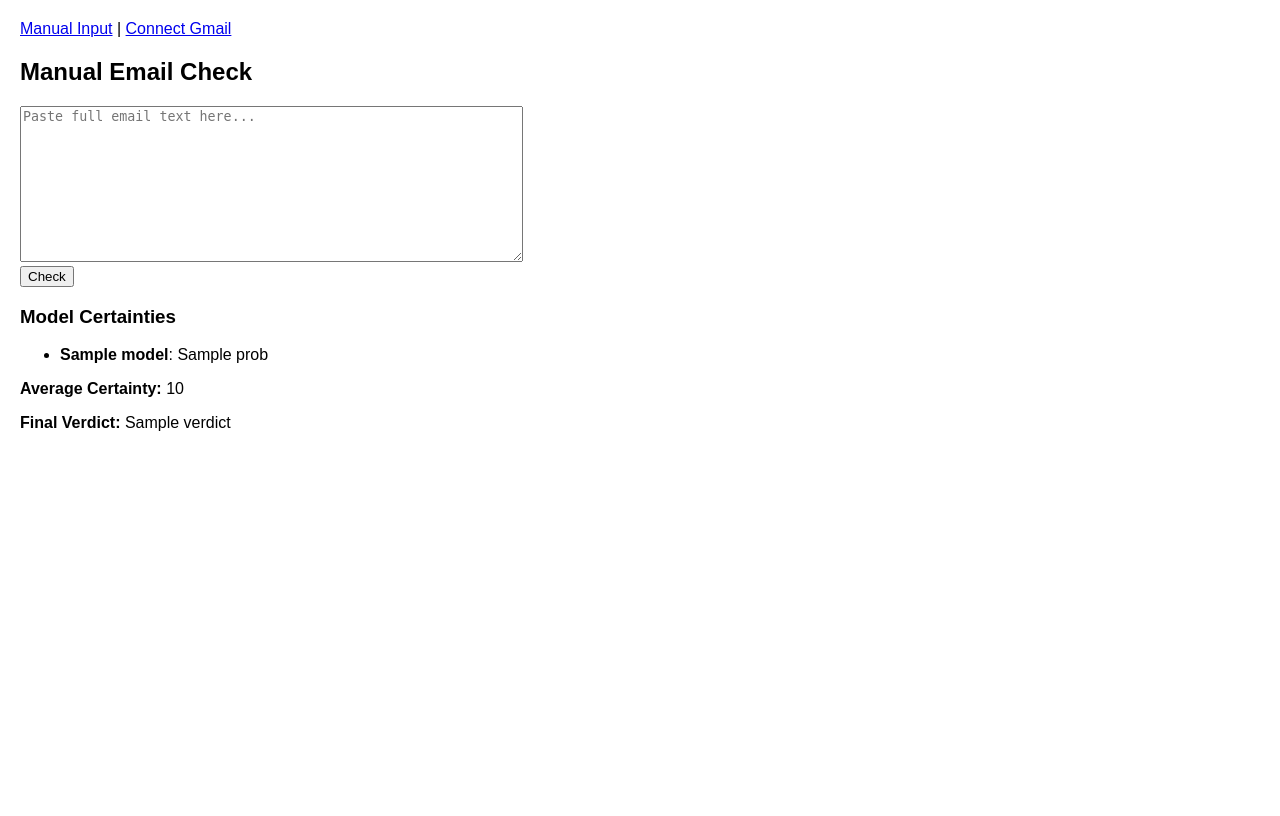
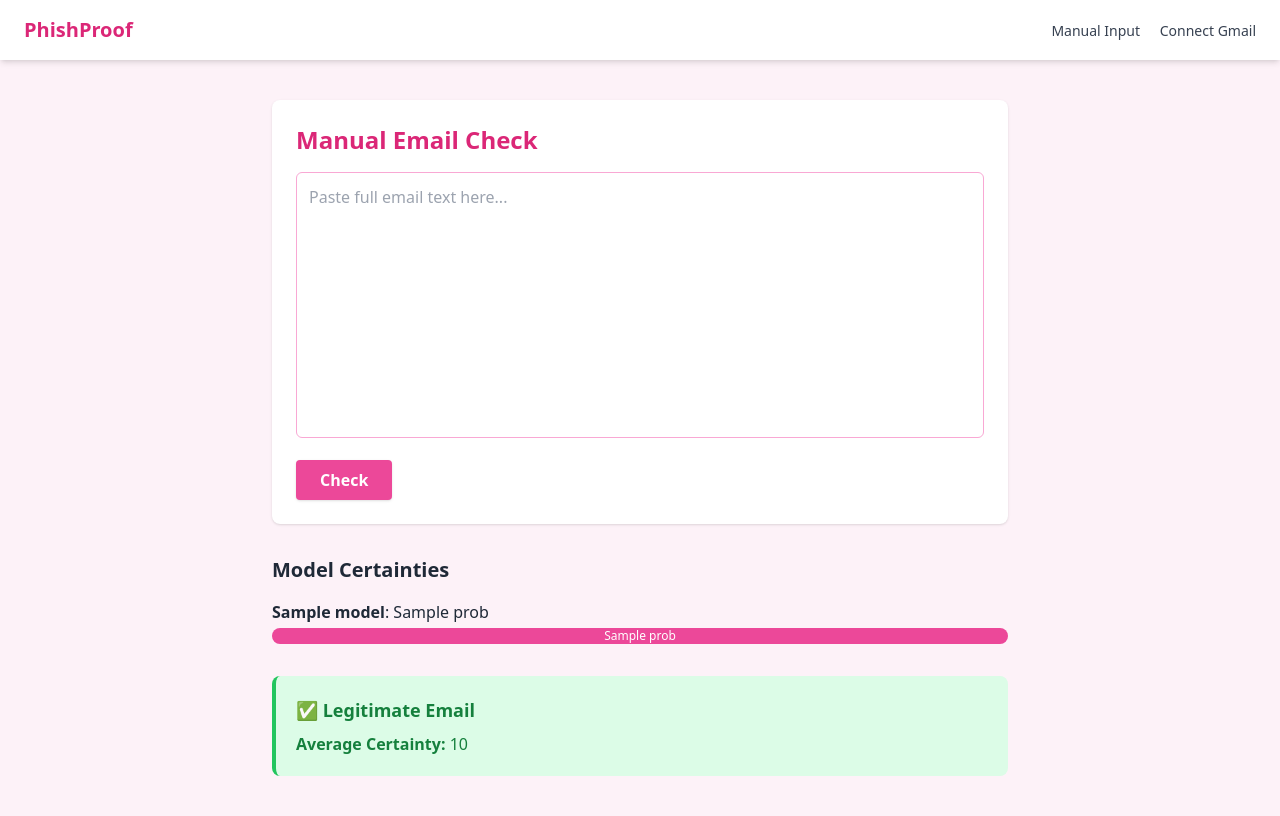
Before and after one commit to jczekanska/phish_detection, a Flask app: template templates/index.html in a window 1280 px wide. Before the commit the page ends 431 px from the top, so only its background shows below. Run offline with Flask 3, Linux system fonts and the light colour scheme; the template is opened without the code that fills it: most values are stand-ins (such as "Sample title", 1, 10 or a date in 2020); some libraries are stand-ins or nearby versions.

Commit message:
UI for the app

```diff
--- a/templates/index.html
+++ b/templates/index.html
@@ -1,19 +1,47 @@
 {% extends "layout.html" %}
 {% block content %}
-  <h2>Manual Email Check</h2>
-  <form method="post">
-    <textarea name="email_text" rows="10" cols="60" placeholder="Paste full email text here..."></textarea><br/>
-    <button type="submit">Check</button>
-  </form>
+  <div class="bg-white shadow rounded-lg p-6">
+    <h2 class="text-2xl font-semibold text-pink-600 mb-4">Manual Email Check</h2>
+    <form method="post" class="space-y-4">
+      <textarea name="email_text" rows="10" placeholder="Paste full email text here..."
+        class="w-full border border-pink-300 p-3 rounded-md resize-none focus:ring-2 focus:ring-pink-300 outline-none"></textarea>
+      <button type="submit"
+        class="bg-pink-500 hover:bg-pink-600 text-white font-semibold py-2 px-6 rounded shadow">
+        Check
+      </button>
+    </form>
+  </div>
 
   {% if results %}
-    <h3>Model Certainties</h3>
-    <ul>
-      {% for r in results %}
-        <li><strong>{{ r.model }}</strong>: {{ r.prob }}</li>
-      {% endfor %}
-    </ul>
-    <p><strong>Average Certainty:</strong> {{ average }}</p>
-    <p><strong>Final Verdict:</strong> {{ verdict }}</p>
+    <div class="mt-8">
+      <h3 class="text-xl font-semibold text-gray-800 mb-4">Model Certainties</h3>
+      <ul class="space-y-4">
+        {% for r in results %}
+          <li>
+            <p class="mb-1"><strong>{{ r.model }}</strong>: {{ r.prob }}</p>
+            <div class="w-full bg-pink-100 rounded-full h-4">
+              <div class="bg-pink-500 h-4 rounded-full text-xs text-white text-center"
+                   style="width: {{ r.prob }};">
+                {{ r.prob }}
+              </div>
+            </div>
+          </li>
+        {% endfor %}
+      </ul>
+    </div>
+
+    <div class="mt-8">
+      {% if verdict == 'Phishing' %}
+        <div class="bg-red-100 border-l-4 border-red-500 text-red-700 p-5 rounded-lg">
+          <h4 class="font-bold text-lg mb-2">⚠️ Phishing Detected</h4>
+          <p><strong>Average Certainty:</strong> {{ average }}</p>
+        </div>
+      {% else %}
+        <div class="bg-green-100 border-l-4 border-green-500 text-green-700 p-5 rounded-lg">
+          <h4 class="font-bold text-lg mb-2">✅ Legitimate Email</h4>
+          <p><strong>Average Certainty:</strong> {{ average }}</p>
+        </div>
+      {% endif %}
+    </div>
   {% endif %}
 {% endblock %}
--- a/templates/layout.html
+++ b/templates/layout.html
@@ -1,19 +1,30 @@
 <!DOCTYPE html>
 <html lang="en">
 <head>
-  <meta charset="UTF-8">
-  <title>Phishing Detector</title>
-  <style>body { font-family: Arial, sans-serif; margin: 20px; } .tab { margin-bottom: 20px; }</style>
+  <meta charset="UTF-8" />
+  <title>PhishProof</title>
+  <meta name="viewport" content="width=device-width, initial-scale=1" />
+  <script src="https://cdn.tailwindcss.com"></script>
 </head>
-<body>
-  <nav class="tab">
-    <a href="{{ url_for('index') }}">Manual Input</a> |
-    {% if token_exists %}
-    <a href="{{ url_for('scan') }}">Auto Gmail Scan</a>
-    {% else %}
-    <a href="{{ url_for('login') }}">Connect Gmail</a>
-    {% endif %}
+<body class="bg-pink-50 text-gray-800 min-h-screen">
+  <!-- Navbar -->
+  <nav class="bg-white shadow-md px-6 py-4 flex justify-between items-center">
+    <a href="{{ url_for('index') }}" class="text-xl font-bold text-pink-600">PhishProof</a>
+    <div class="space-x-4">
+      <a href="{{ url_for('index') }}" class="text-sm font-medium {% if request.endpoint == 'index' %}text-pink-600{% else %}text-gray-700 hover:text-pink-500{% endif %}">
+        Manual Input
+      </a>
+      {% if token_exists %}
+        <a href="{{ url_for('scan') }}" class="text-sm font-medium text-gray-700 hover:text-pink-500">Auto Gmail Scan</a>
+      {% else %}
+        <a href="{{ url_for('login') }}" class="text-sm font-medium text-gray-700 hover:text-pink-500">Connect Gmail</a>
+      {% endif %}
+    </div>
   </nav>
-  {% block content %}{% endblock %}
+
+  <!-- Main Content -->
+  <main class="max-w-3xl mx-auto px-4 py-10">
+    {% block content %}{% endblock %}
+  </main>
 </body>
 </html>
```
Also changed, not shown: templates/login.html (+13 -7 lines), templates/scan.html (+22 -14 lines).
